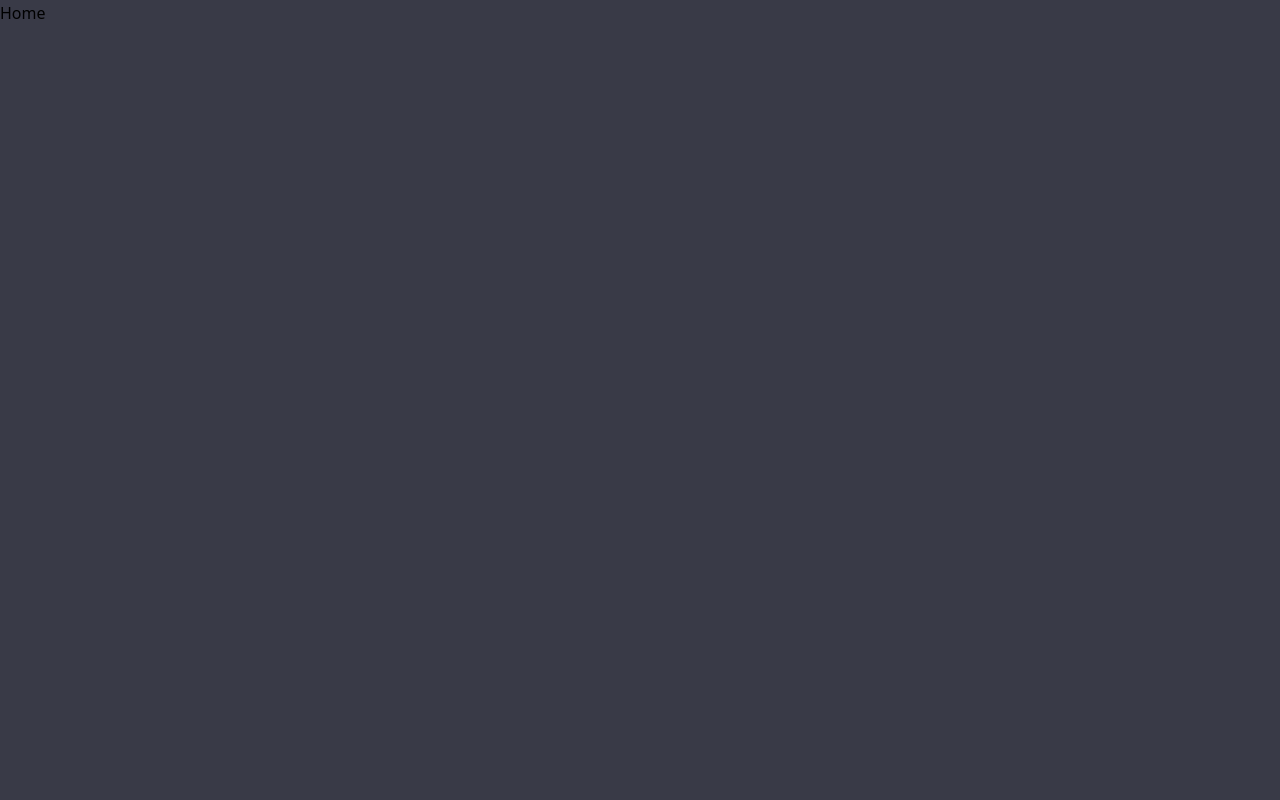
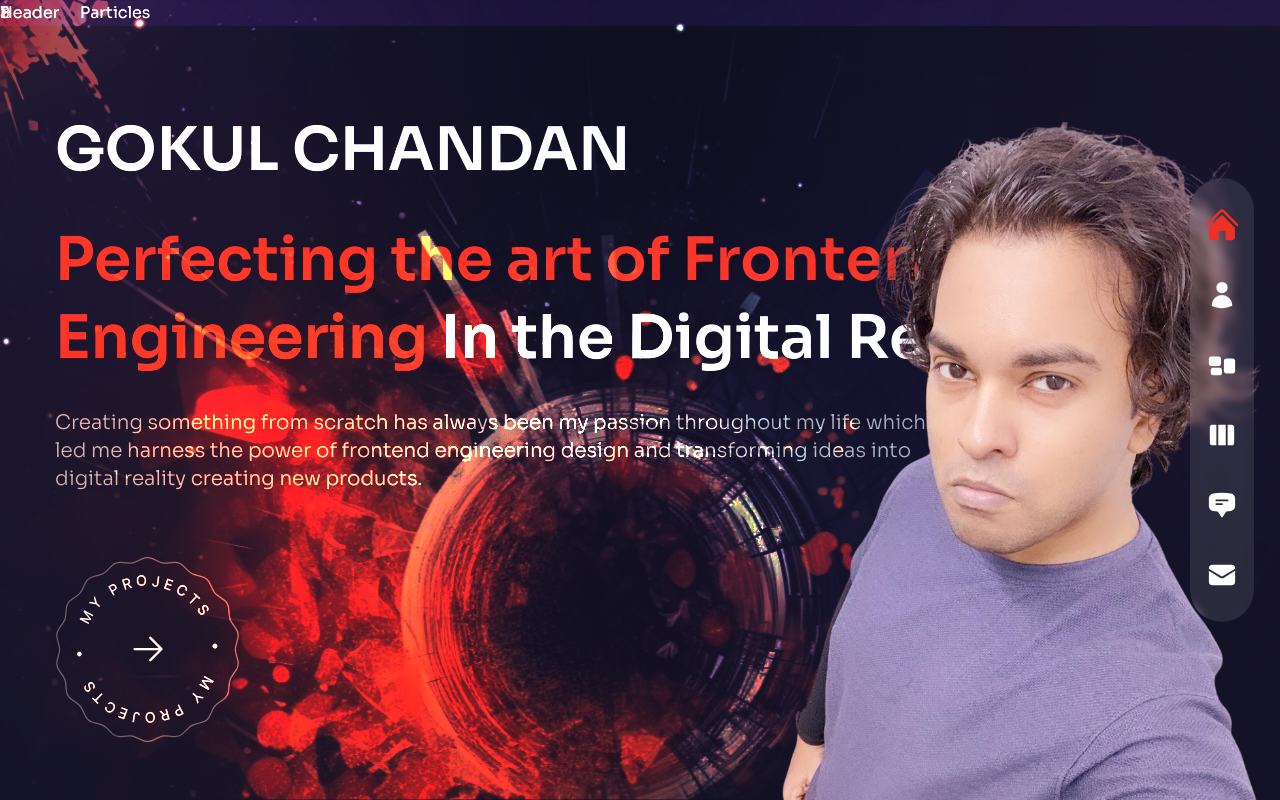
Before and after one commit to code-gritt/Portfolio-resume-project-2024, a Next.js app: page / in a window 1280 px wide. Built offline with nearby package versions, Linux system fonts and the light colour scheme.

Commit message:
created hero section

```diff
--- a/components/Avatar.js
+++ b/components/Avatar.js
@@ -1,5 +1,19 @@
+import Image from "next/image";
+
 const Avatar = () => {
-  return <div>Avatar</div>;
+  return (
+    <>
+      <div className="hidden xl:flex xl:max-w-none">
+        <Image
+          src={"/bgavatar.png"}
+          width={737}
+          height={678}
+          alt=""
+          className="translate-z-0 w-full h-full"
+        />
+      </div>
+    </>
+  );
 };
 
 export default Avatar;
--- a/components/Layout.js
+++ b/components/Layout.js
@@ -1,5 +1,33 @@
-const Layout = () => {
-  return <div>Layout</div>;
+import { Sora } from "@next/font/google";
+import TopLeftImg from "./TopLeftImg";
+import Nav from "./Nav";
+import Header from "./Header";
+import Head from "next/head";
+
+const sora = Sora({
+  subsets: ["latin"],
+  variable: "--font-sora",
+  weight: ["100", "200", "300", "400", "500", "600", "700", "800"],
+});
+
+const Layout = ({ children }) => {
+  return (
+    <>
+      <div
+        className={`page bg-site text-white bg-cover bg-no-repeat ${sora.variable}
+      font-sora relative`}
+      >
+        <Head>
+          <link rel="icon" href="/portfolio.png" />
+          <title>Gokul Portfolio 2024</title>
+        </Head>
+        <TopLeftImg />
+        <Nav />
+        <Header />
+        {children}
+      </div>
+    </>
+  );
 };
 
 export default Layout;
--- a/components/Nav.js
+++ b/components/Nav.js
@@ -1,4 +1,6 @@
 // icons
+import Link from "next/link";
+import { useRouter } from "next/router";
 import {
   HiHome,
   HiUser,
@@ -6,28 +8,62 @@
   HiRectangleGroup,
   HiChatBubbleBottomCenterText,
   HiEnvelope,
-} from 'react-icons/hi2';
+} from "react-icons/hi2";
 
 // nav data
 export const navData = [
-  { name: 'home', path: '/', icon: <HiHome /> },
-  { name: 'about', path: '/about', icon: <HiUser /> },
-  { name: 'services', path: '/services', icon: <HiRectangleGroup /> },
-  { name: 'work', path: '/work', icon: <HiViewColumns /> },
+  { name: "home", path: "/", icon: <HiHome /> },
+  { name: "about", path: "/about", icon: <HiUser /> },
+  { name: "services", path: "/services", icon: <HiRectangleGroup /> },
+  { name: "work", path: "/work", icon: <HiViewColumns /> },
   {
-    name: 'testimonials',
-    path: '/testimonials',
+    name: "testimonials",
+    path: "/testimonials",
     icon: <HiChatBubbleBottomCenterText />,
   },
   {
-    name: 'contact',
-    path: '/contact',
+    name: "contact",
+    path: "/contact",
     icon: <HiEnvelope />,
   },
 ];
 
 const Nav = () => {
-  return <nav>nav</nav>;
+  const router = useRouter();
+  const pathname = router.pathname;
+  return (
+    <>
+      <nav className="flex flex-col items-center xl:justify-center gap-y-4 fixed h-max bottom-0 mt-auto xl:right-[2%] z-50 top-0 w-full xl:w-16 xl:max-w-md xl:h-screen">
+        <div
+          className="flex w-full xl:flex-col items-center justify-between xl:justify-center gap-y-10
+        px-4 md:px-40 xl:px-0 h-[80px] xl:h-max py-8 bg-white/10 backdrop-blur-sm text-3xl xl:rounded-full"
+        >
+          {navData.map((link, index) => {
+            return (
+              <Link
+                className={`${
+                  link.path === pathname &&
+                  "text-accent transition ease-in-out delay-5 scale-125 relative flex items-center group hover:text-accent"
+                }`}
+                href={link.path}
+                key={index}
+              >
+                <div className="absolute pr-14 right-0 hidden xl:group-hover:flex">
+                  <div className="bg-white relative flex text-primary items-center p-[6px] rounded-[3px]">
+                    <div className="text-[12px] leading-none font-semibold capitalize">
+                      {link.name}
+                    </div>
+                    <div className="border-solid border-l-white border-l-8 border-y-transparent border-y-[6px] border-r-0 absolute -right-2"></div>
+                  </div>
+                </div>
+                <div>{link.icon}</div>
+              </Link>
+            );
+          })}
+        </div>
+      </nav>
+    </>
+  );
 };
 
 export default Nav;
--- a/components/ProjectsBtn.js
+++ b/components/ProjectsBtn.js
@@ -1,5 +1,28 @@
+import Image from "next/image";
+import Link from "next/link";
+import { HiArrowRight } from "react-icons/hi2";
+
 const ProjectsBtn = () => {
-  return <div>Project Btn</div>;
+  return (
+    <>
+      <div className="mx-auto xl:mx-0">
+        <Link
+          href={"/work"}
+          className="relative w-[185px] h-[185px]
+flex justify-center items-center bg-circleStar bg-cover bg-center bg-no-repeat group"
+        >
+          <Image
+            src={"/rounded-text.png"}
+            width={141}
+            height={148}
+            alt=""
+            className="animate-spin-slow w-full h-full max-w-[141px] max-h-[148px]"
+          />
+          <HiArrowRight className="absolute text-4xl group-hover:translate-x-2 transition-all duration-300" />
+        </Link>
+      </div>
+    </>
+  );
 };
 
 export default ProjectsBtn;
--- a/components/TopLeftImg.js
+++ b/components/TopLeftImg.js
@@ -1,5 +1,11 @@
 const TopLeftImg = () => {
-  return <div>Top Left Image</div>;
+  return (
+    <>
+      <div className="absolute left-0 top-0 mix-blend-color-dodge z-10 w-[200px] xl:w-[400px] opacity-60">
+        <img width={400} height={400} src="/top-left-img.png" alt="" />
+      </div>
+    </>
+  );
 };
 
 export default TopLeftImg;
--- a/components/Transition.js
+++ b/components/Transition.js
@@ -1,7 +1,53 @@
+import { motion } from "framer-motion";
+
+const transitionVariants = {
+  initial: {
+    x: "100%",
+    width: "100%",
+  },
+  animate: {
+    x: "0%",
+    width: "0%",
+  },
+  exit: {
+    x: ["0%", "100%"],
+    width: ["0%", "100%"],
+  },
+};
+
 const Transition = () => {
   return (
     <>
-      <div>Transition</div>
+      <motion.div
+        className="fixed top-0 bottom-0 right-full w-screen h-screen z-30 bg-[#2e2257]"
+        variants={transitionVariants}
+        initial="initial"
+        animate="animate"
+        exit="exit"
+        tranisition={{ delay: 0.2, duration: 0.6, ease: "easeInOut" }}
+      >
+        1
+      </motion.div>
+      <motion.div
+        className="fixed top-0 bottom-0 right-full w-screen h-screen z-20 bg-[#3b2d71]"
+        variants={transitionVariants}
+        initial="initial"
+        animate="animate"
+        exit="exit"
+        tranisition={{ delay: 0.2, duration: 0.6, ease: "easeInOut" }}
+      >
+        2
+      </motion.div>
+      <motion.div
+        className="fixed top-0 bottom-0 right-full w-screen h-screen z-10 bg-[#4b3792]"
+        variants={transitionVariants}
+        initial="initial"
+        animate="animate"
+        exit="exit"
+        tranisition={{ delay: 0.4, duration: 0.6, ease: "easeInOut" }}
+      >
+        3
+      </motion.div>
     </>
   );
 };
--- a/pages/_app.js
+++ b/pages/_app.js
@@ -1,7 +1,24 @@
-import '../styles/globals.css';
+import { useRouter } from "next/router";
+import Layout from "../components/Layout";
+import Transition from "../components/Transition";
+import "../styles/globals.css";
+import { AnimatePresence, motion } from "framer-motion";
 
 function MyApp({ Component, pageProps }) {
-  return <Component {...pageProps} />;
+  const router = useRouter();
+
+  return (
+    <>
+      <Layout>
+        <AnimatePresence mode="wait">
+          <motion.div key={router.route} className="h-full">
+            <Transition />
+            <Component {...pageProps} />
+          </motion.div>
+        </AnimatePresence>
+      </Layout>
+    </>
+  );
 }
 
 export default MyApp;
--- a/pages/index.js
+++ b/pages/index.js
@@ -1,5 +1,85 @@
+import Avatar from "../components/Avatar";
+import ProjectBtn from "../components/ProjectsBtn";
+import { motion } from "framer-motion";
+
+const fadeIn = {
+  initial: {
+    opacity: 0,
+    y: "-100%",
+  },
+  animate: {
+    opacity: 1,
+    y: 0,
+  },
+  exit: {
+    opacity: 0,
+    x: "100%",
+  },
+};
+
 const Home = () => {
-  return <div>Home</div>;
+  return (
+    <>
+      <div className="bg-primary/60 h-full">
+        <div className="w-full h-full overflow-auto bg-gradient-to-r from-primary/10 via-black/30 to-black/10">
+          <div className="text-center flex flex-col justify-center xl:text-left h-full container mx-auto">
+            <motion.div
+              variants={fadeIn}
+              initial="initial"
+              animate="animate"
+              exit="hidden"
+            >
+              <h1 className="h1">GOKUL CHANDAN </h1>
+            </motion.div>
+            <motion.div
+              variants={fadeIn}
+              initial="initial"
+              animate="animate"
+              exit="hidden"
+            >
+              <h1 className="h1 text-accent">
+                Perfecting the art of Frontend Engineering {""}
+                <span className="text-white">In the Digital Realm</span>
+              </h1>
+            </motion.div>
+            <motion.div
+              variants={fadeIn}
+              initial="initial"
+              animate="animate"
+              exit="hidden"
+            >
+              <p className="max-w-sm text-xl xl:max-w-4xl mx-auto xl:mx-0 mb-10 xl:mb-16">
+                Creating something from scratch has always been my passion
+                throughout my life which led me harness the power of frontend
+                engineering design and transforming ideas into digital reality
+                creating new products.
+              </p>
+            </motion.div>
+            <div className="flex justify-center xl:hidden relative">
+              <ProjectBtn />
+            </div>
+
+            <motion.div
+              variants={fadeIn}
+              initial="initial"
+              animate="animate"
+              exit="hidden"
+              className="hidden xl:flex"
+            >
+              <ProjectBtn />
+            </motion.div>
+          </div>
+        </div>
+        <div className="w-[1200px] h-full absolute right-0 bottom-0">
+          <div className="bg-none xl:bg-explosion xl:bg-cover xl:bg-right right-72 xl:bg-no-repeat w-full h-full absolute mix-blend-color-dodge translate-z-0"></div>
+          <div>Particles</div>
+          <div className="w-full h-full max-w-[737px] max-h-[678px] absolute -bottom-32 lg:bottom-0 lg:right-[-5%]">
+            <Avatar />
+          </div>
+        </div>
+      </div>
+    </>
+  );
 };
 
 export default Home;
```
Also changed, not shown: public/bgavatar.png (added), public/portfolio.png (added).
